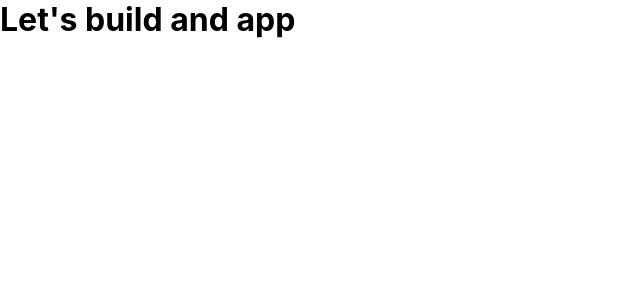
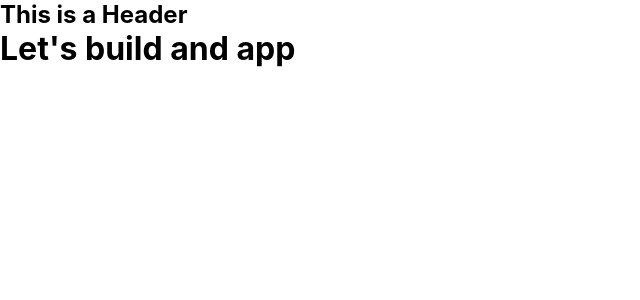
Before and after one commit to exjade/react-gmail-clone, a React (Create React App) app: page / in a window 1280 px wide. Shown: the top 300 px of the page, without its empty margins (0-640 px from the left). Built offline with nearby package versions, Linux system fonts and the light colour scheme.

Commit message:
header init

```diff
--- a/package.json
+++ b/package.json
@@ -3,6 +3,8 @@
   "version": "0.1.0",
   "private": true,
   "dependencies": {
+    "@material-ui/core": "^4.12.3",
+    "@material-ui/icons": "^4.11.2",
     "@reduxjs/toolkit": "^1.6.1",
     "@testing-library/jest-dom": "^4.2.4",
     "@testing-library/react": "^9.5.0",
--- a/src/App.js
+++ b/src/App.js
@@ -1,9 +1,11 @@
 import React from 'react';
 import './App.css';
+import Header from './components/Header/Header'
 
 function App() {
   return (
-    <div className="App">
+    <div className="app">
+      <Header />
      <h1>Let's build and app</h1>
     </div>
   );
--- /dev/null
+++ b/src/components/Header/Header.js
@@ -0,0 +1,12 @@
+import React from 'react'
+import './Header.css'
+
+const Header = () => {
+    return (
+        <div className="header">
+            <h2>This is a Header</h2>
+        </div>
+    )
+}
+
+export default Header
```
Also changed, not shown: src/components/Sidebar/Sidebar.js (added, +12 -0 lines), src/components/Header/Header.css (added), src/components/Sidebar/Sidebar.css (added), 1 other file (tests, documents, lock files or other folders).
